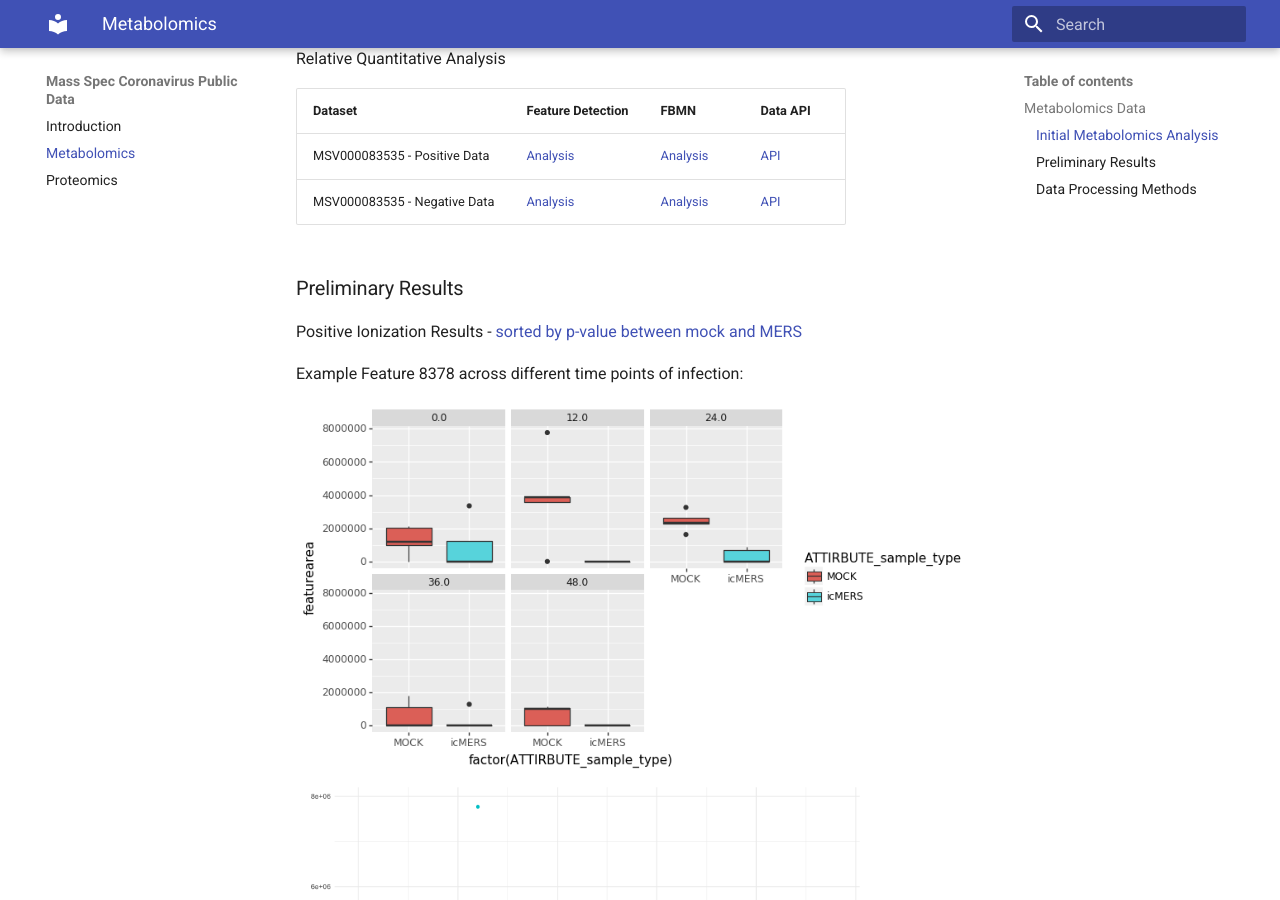
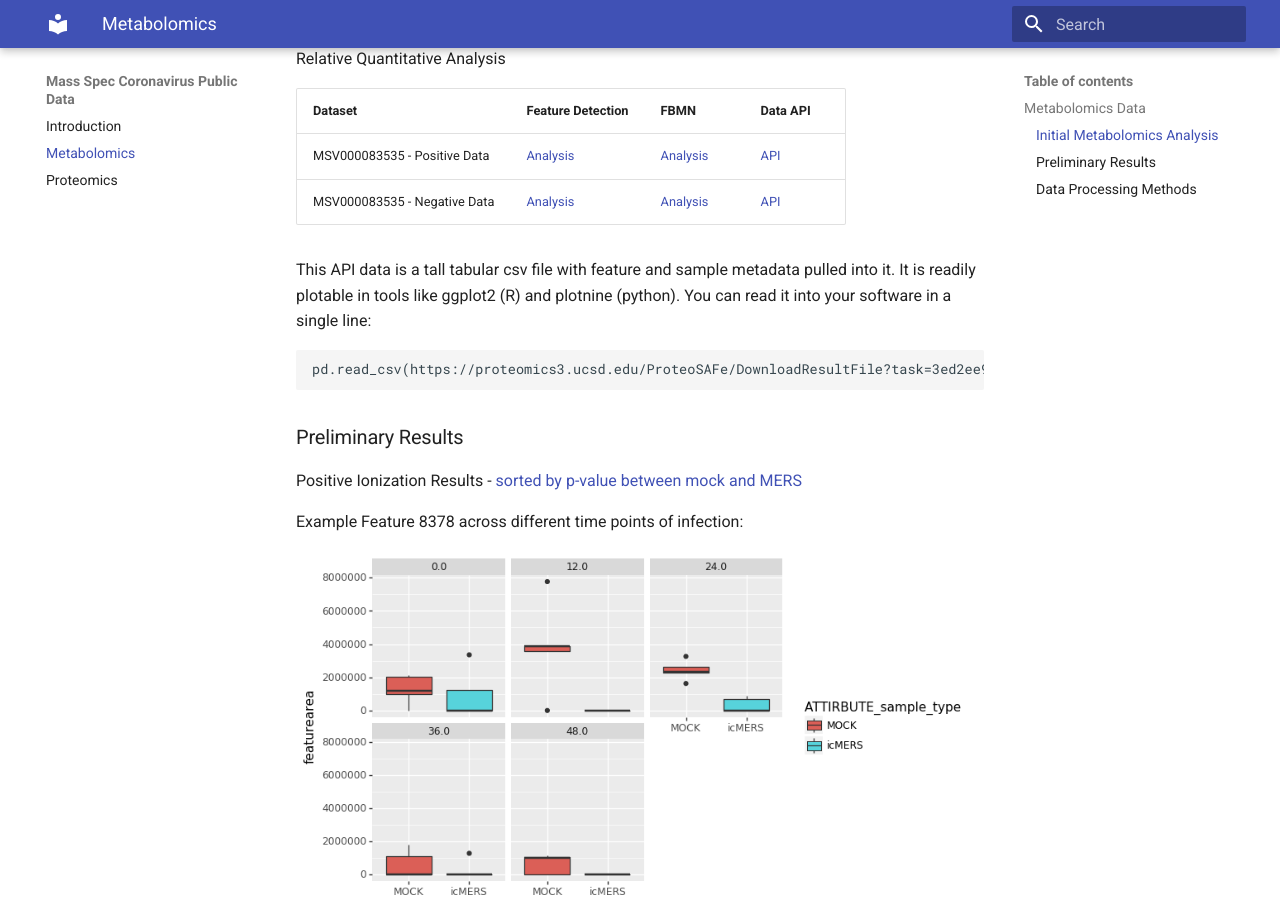
Before and after one commit to mwang87/MassSpec-Coronavirus-Project-Docs, an MkDocs documentation site: the page built from docs/metabolomics.md, in a window 1280 px wide and 900 px high, scrolled down 860 px. Built offline with MkDocs 1.6.1 and Material for MkDocs 9.7.7, drawn with Linux system fonts in a browser that asks for light colours.

Commit message:
adding metabolomics

````diff
--- a/docs/metabolomics.md
+++ b/docs/metabolomics.md
@@ -30,6 +30,12 @@ Relative Quantitative Analysis
 | MSV000083535 - Positive Data |  [Analysis](https://proteomics3.ucsd.edu/ProteoSAFe/status.jsp?task=91d37d9207d244fda93fd33d8b9417a0)    |   [Analysis](https://proteomics3.ucsd.edu/ProteoSAFe/status.jsp?task=ea52b0d79c0c4b55a31c2a6454fb9fb5) | [API](https://proteomics3.ucsd.edu/ProteoSAFe/DownloadResultFile?task=ea52b0d79c0c4b55a31c2a6454fb9fb5&file=feature_statistics/data_long.csv) |
 | MSV000083535 - Negative Data |  [Analysis](https://proteomics3.ucsd.edu/ProteoSAFe/status.jsp?task=9c46288f9c754bd5931fed17414db7b4)    |   [Analysis](https://proteomics3.ucsd.edu/ProteoSAFe/status.jsp?task=3ed2ee9297ed47f09b42825370895ee9) | [API](https://proteomics3.ucsd.edu/ProteoSAFe/DownloadResultFile?task=3ed2ee9297ed47f09b42825370895ee9&file=feature_statistics/data_long.csv) |
 
+This API data is a tall tabular csv file with feature and sample metadata pulled into it. It is readily plotable in tools like ggplot2 (R) and plotnine (python). You can read it into your software in a single line:
+
+```
+pd.read_csv(https://proteomics3.ucsd.edu/ProteoSAFe/DownloadResultFile?task=3ed2ee9297ed47f09b42825370895ee9&file=feature_statistics/data_long.csv)
+```
+
 ### Preliminary Results
 
 Positive Ionization Results - [sorted by p-value between mock and MERS](https://proteomics3.ucsd.edu/ProteoSAFe/result.jsp?task=ea52b0d79c0c4b55a31c2a6454fb9fb5&view=network_stats_selected_columns)
````
